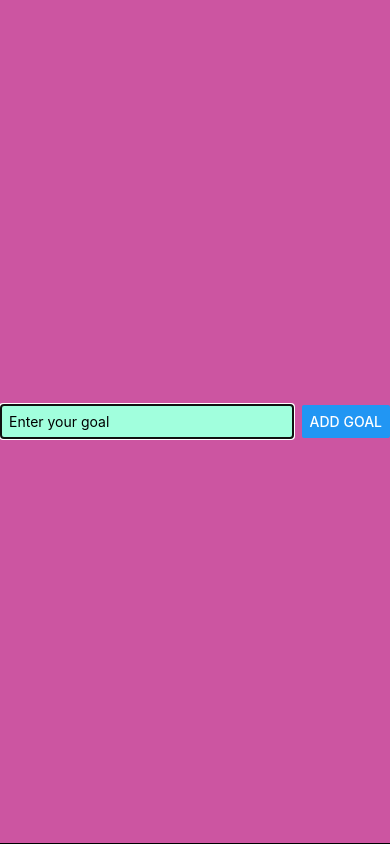
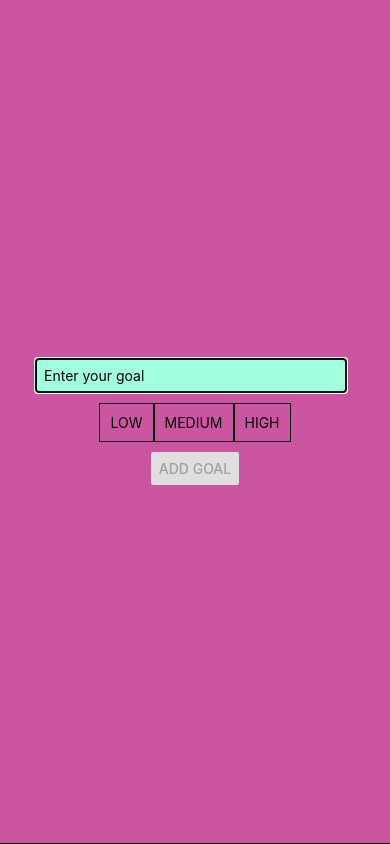
Before and after one commit to PaulHenstridge/simple-list-app, a React Native app: screen / in a window 390 px wide. Both pictures are taken after a click on the button "ADD NEW GOAL". Built offline with nearby package versions, Linux system fonts and the light colour scheme.

Commit message:
added priorities

```diff
--- a/App.js
+++ b/App.js
@@ -8,6 +8,7 @@ export default function App() {
 
   const [modalIsVisible, setModalIsVisible] = useState(false)
   const [enteredText, setEnteredText] = useState('');
+  const [priority, setPriority] = useState('');
   const [goals, setGoals] = useState([]);
 
 
@@ -22,9 +23,12 @@ const closeModal = () => {
   const goalInputHandler = (text) => {
     setEnteredText(text)
   };
+  const priorityInputHandler = (pLevel) => {
+    setPriority(pLevel)
+  };
 
   const addGoalHandler = () => {
-    setGoals( prevState => [...prevState, enteredText])
+    setGoals( prevState => [...prevState, {enteredText, priority}])
     setEnteredText('')
     setModalIsVisible(false)
   };
@@ -35,16 +39,14 @@ const closeModal = () => {
   return (
     <View style={styles.appContainer}>
       <Button title='Add new Goal' color='red' onPress={openModal}/>
-
-        { modalIsVisible && <GoalInputContainer
-          goalInputHandler={goalInputHandler}
-          addGoalHandler={addGoalHandler}
-          enteredText={enteredText}
-        />}
-
-
-    <GoalsList goals={goals} deleteGoalHandler={deleteGoalHandler} />
-
+      { modalIsVisible && <GoalInputContainer
+        goalInputHandler={goalInputHandler}
+        priorityInputHandler={priorityInputHandler}
+        addGoalHandler={addGoalHandler}
+        enteredText={enteredText}
+        priority={priority}
+      />}
+      <GoalsList goals={goals} deleteGoal={deleteGoalHandler} />
     </View>
   );
 };
--- a/components/Goal.js
+++ b/components/Goal.js
@@ -3,7 +3,8 @@ import {View, Text, Pressable, StyleSheet} from 'react-native';
 const Goal = ({goalData, onDelete}) => {
     return (
         <Pressable onPress={onDelete}>
-        <Text style={styles.goalText}>{ goalData.item}</Text>
+        <Text style={styles.goalText}>{ goalData.item.enteredText}</Text>
+        <Text>{goalData.item.priority} PRIORITY</Text>
       </Pressable>
      );
 }
--- a/components/GoalInputContainer.js
+++ b/components/GoalInputContainer.js
@@ -1,8 +1,9 @@
 import {View, TextInput,StyleSheet, Button, Modal} from 'react-native';
+import PrioritySelector from './PrioritySelector';
 
 
 
-const GoalInputContainer = ({goalInputHandler, addGoalHandler, enteredText}) => {
+const GoalInputContainer = ({goalInputHandler, priorityInputHandler, addGoalHandler, enteredText, priority}) => {
     return ( <>
     <Modal>
           <View style={styles.inputContainer}>
@@ -12,9 +13,13 @@ const GoalInputContainer = ({goalInputHandler, addGoalHandler, enteredText}) =>
           onChangeText={goalInputHandler}
           value={enteredText}
         />
+        <PrioritySelector
+          onPrioritySelect={priorityInputHandler}
+        />
         <Button
           title="Add Goal"
           onPress={addGoalHandler}
+          disabled={!priority}
         />
       </View>
     </Modal>
@@ -25,8 +30,8 @@ const styles = StyleSheet.create({
 
     inputContainer: {
       backgroundColor:"#cc55a1",
-      flexDirection:'row',
-      justifyContent: "space-between",
+      flexDirection:'column',
+      justifyContent: "center",
       alignItems:'center',
       flex:1,
       borderBottomWidth:1,
--- a/components/GoalsList.js
+++ b/components/GoalsList.js
@@ -3,7 +3,7 @@ import {View, FlatList, Text, Pressable, StyleSheet} from 'react-native';
 import Goal from './Goal';
 
 
-const GoalsList = ({goals, deleteGoalHandler}) => {
+const GoalsList = ({goals, deleteGoal}) => {
     return ( <>
            <View style={styles.goalsContainer}>
           <FlatList
@@ -11,7 +11,7 @@ const GoalsList = ({goals, deleteGoalHandler}) => {
               renderItem={itemData => (
                <Goal
                 goalData={itemData}
-                onDelete={() => deleteGoalHandler(itemData.index)}
+                onDelete={() => deleteGoal(itemData.index)}
                />
             )}
             keyExtractor={(item, index) => index.toString()}
--- /dev/null
+++ b/components/PrioritySelector.js
@@ -0,0 +1,53 @@
+import React, { useState } from 'react';
+import { View, Text, Pressable, StyleSheet } from 'react-native';
+
+const priorities = ['LOW','MEDIUM','HIGH']
+//     { label: 'LOW', value: 'low' },
+//     { label: 'MEDIUM', value: 'medium' },
+//     { label: 'HIGH', value: 'high' },
+//   ];
+
+const PrioritySelector = ({onPrioritySelect}) => {
+
+    const [selectedPriority, setelectedPriority] = useState('')
+
+    const handlePress = value => {
+        setelectedPriority(value)
+        onPrioritySelect(value)
+    }
+
+    return (
+    <View style={styles.container}>
+        {priorities.map( priority => (
+            <Pressable
+                key={priority}
+                onPress = {() => handlePress(priority)}
+                style={[styles.button, selectedPriority === priority && styles.selected]}
+            >
+                <Text>{priority}</Text>
+            </Pressable>
+        ))}
+
+    </View>);
+}
+
+const styles = StyleSheet.create({
+    container: {
+      flexDirection: 'row',
+      justifyContent: 'space-around',
+      padding: 10,
+    },
+    button: {
+      padding: 10,
+      borderWidth: 1,
+      borderColor: '#000',
+    },
+    selected: {
+      backgroundColor: '#ddd',
+    },
+    text: {
+      // Text styling
+    },
+  });
+
+export default PrioritySelector;
```
